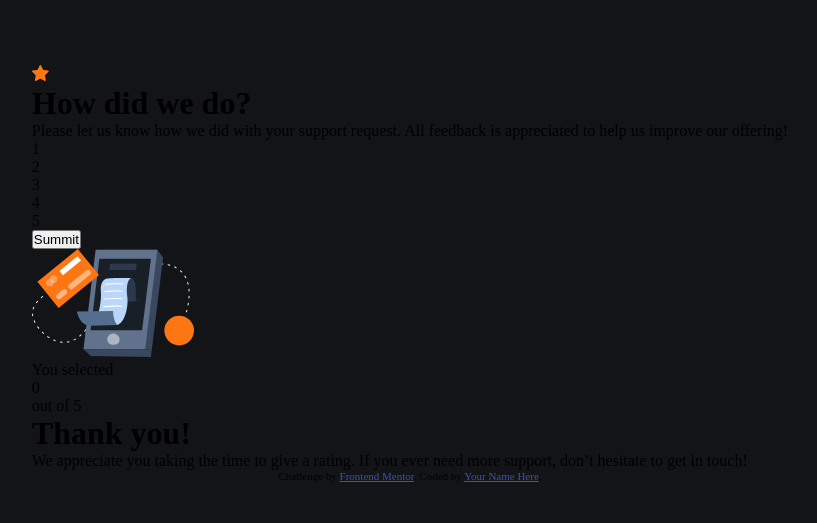
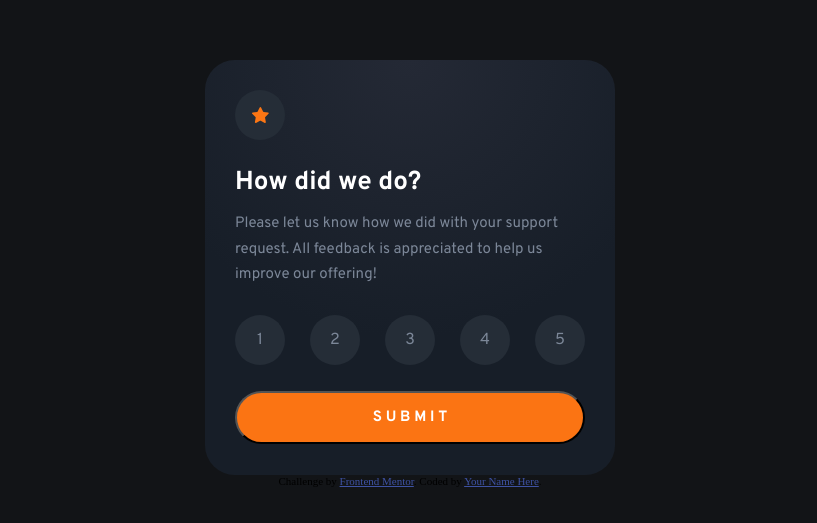
Before and after one commit to ZaphDev/interactive-rating-component-main, a website: page index.html in a window 1280 px wide. Shown: the part 127-650 px from the top of the page, without its empty margins (230-1047 px from the left). Drawn offline with Linux system fonts and the light colour scheme.

Commit message:
Finished first card layout

```diff
--- a/index.html
+++ b/index.html
@@ -18,24 +18,29 @@
 
   <!-- Rating state start -->
   <div class="card">
-
-    <div class="card__star">
+    <div class="card1">
+      <div class="card1__star">
         <svg width="17" height="16" xmlns="http://www.w3.org/2000/svg"><path d="m9.067.43 1.99 4.031c.112.228.33.386.58.422l4.45.647a.772.772 0 0 1 .427 1.316l-3.22 3.138a.773.773 0 0 0-.222.683l.76 4.431a.772.772 0 0 1-1.12.813l-3.98-2.092a.773.773 0 0 0-.718 0l-3.98 2.092a.772.772 0 0 1-1.119-.813l.76-4.431a.77.77 0 0 0-.222-.683L.233 6.846A.772.772 0 0 1 .661 5.53l4.449-.647a.772.772 0 0 0 .58-.422L7.68.43a.774.774 0 0 1 1.387 0Z" fill="#FC7614"/></svg>
       </div>
 
-    <div class="card__question">
-      <h1>How did we do?</h1>
+      <div class="card1__question">
+        <h2>How did we do?</h2>
 
         <p>Please let us know how we did with your support request. All feedback is appreciated
         to help us improve our offering!</p>
       </div>
 
-    <div class="card__rate">
-      <div>1</div><div>2</div><div>3</div><div>4</div><div>5</div>
+      <div class="card1__rate">
+        <div class="card1__rate__number">1</div>
+        <div class="card1__rate__number">2</div>
+        <div class="card1__rate__number">3</div>
+        <div class="card1__rate__number">4</div>
+        <div class="card1__rate__number">5</div>
       </div>
 
-    <div class="card__summit">
-      <button type="button">Summit</button>
+      <div class="card1__submit">
+        <button type="button">S U B M I T</button>
+      </div>
     </div>
 
     <!-- Rating state end -->
--- a/scss/main.scss
+++ b/scss/main.scss
@@ -1 +1,3 @@
+@import "./partials/variables";
 @import "./partials/base";
+@import "./partials/card";
--- a/scss/partials/_base.scss
+++ b/scss/partials/_base.scss
@@ -1,3 +1,5 @@
+@import url('https://fonts.googleapis.com/css2?family=Overpass:wght@400;700&display=swap');
+
 * {
     margin: 0;
     padding: 0;
--- /dev/null
+++ b/scss/partials/_card.scss
@@ -0,0 +1,74 @@
+.card{
+    background: radial-gradient(circle at top, rgba(36,41,53,255) 0%, rgba(23,30,40,255) 60%);
+    height: 415px;
+    width: 410px;
+    border-radius: 30px;
+
+    .card1{
+        display: flex;
+        flex-direction: column;
+        justify-content: space-between;
+        width: 100%;
+        height: 100%;
+        padding: 30px;
+        &__star{
+            display: flex;
+            justify-content: center;
+            align-items: center;
+            @include circle-Style;
+
+        }
+        &__question{
+            h2{
+                font-family: $mainFont;
+                color: white;
+                font-size: 26px;
+                margin-bottom: 12px;
+            }
+            p{
+            @include pText-Style;
+                font-size: 15px;
+                line-height: 1.7;
+            }
+        }
+        &__rate{
+            display: flex;
+            justify-content: space-between;
+            &__number{
+                display: flex;
+                justify-content: center;
+                align-items: center;
+                @include circle-Style;
+                @include pText-Style;
+                &:hover{
+                    background-color: hsl(216, 12%, 54%);
+                    color: white;
+                    cursor: pointer;
+                }
+            }
+
+        }
+        &__submit{
+            button{
+                width: 100%;
+                padding: 15px;
+                border-radius: 30px;
+                background-color:$primaryColor;
+                font-family: $mainFont;
+                color: white;
+                font-weight: 700;
+                font-size: 15px;
+                &:hover{
+                    background-color: white;
+                    color: $primaryColor;
+                    cursor: pointer;
+                }
+
+            }
+        }
+
+    }
+    .card2{
+        display: none;
+    }
+}
--- /dev/null
+++ b/scss/partials/variables.scss
@@ -0,0 +1,14 @@
+$primaryColor:hsl(25, 97%, 53%);
+$mainFont: 'Overpass', sans-serif;
+@mixin pText-Style{
+    font-family: 'Overpass', sans-serif;
+    color:hsl(216, 12%, 54%);
+}
+
+@mixin circle-Style {
+    background-color: hsl(213, 19%, 18%);
+    height: 50px;
+    width: 50px;
+    border-radius: 100%;
+
+}
```
Also changed, not shown: css/main.css. Lines whose indentation alone changed are shown as unchanged.
